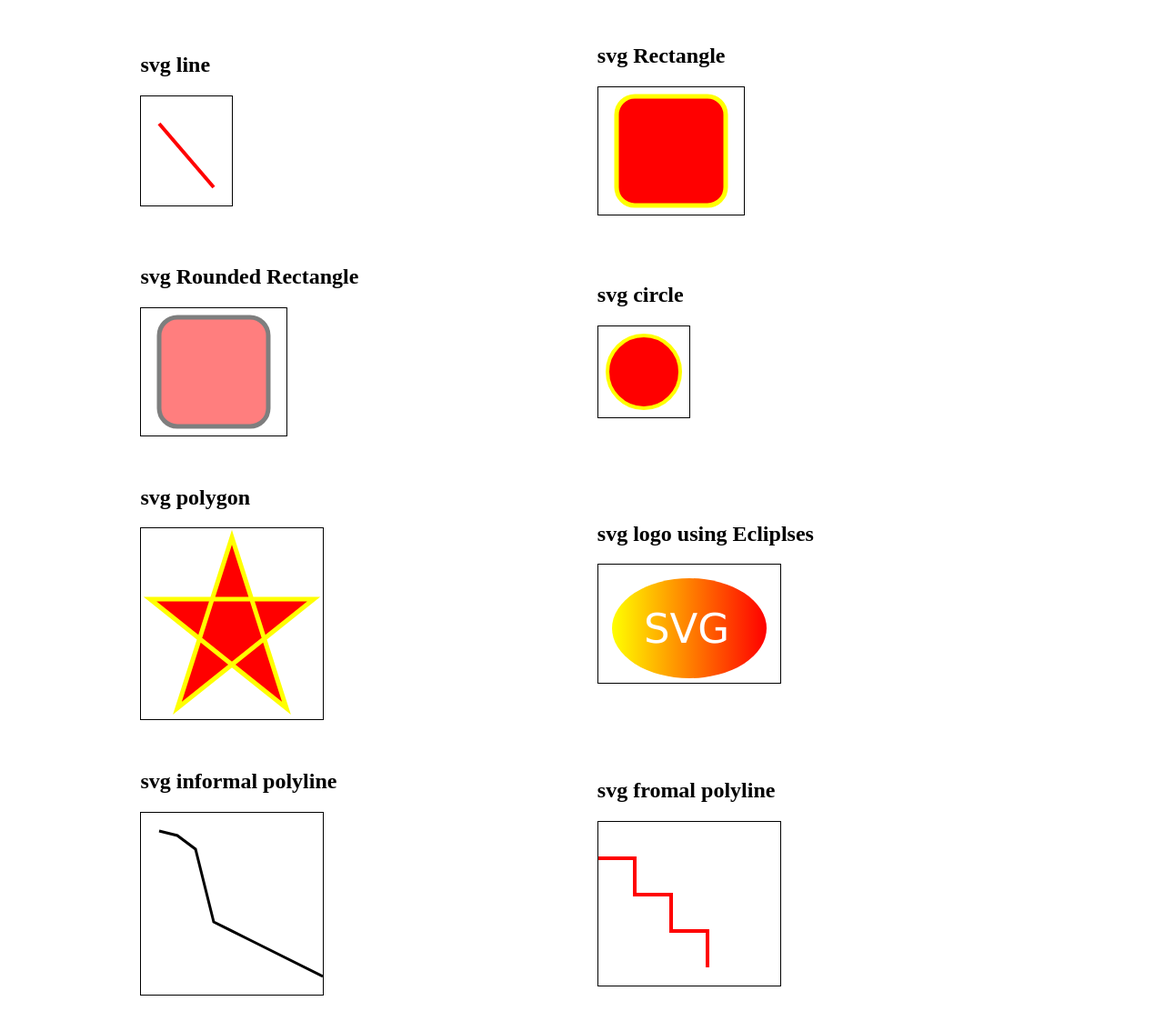
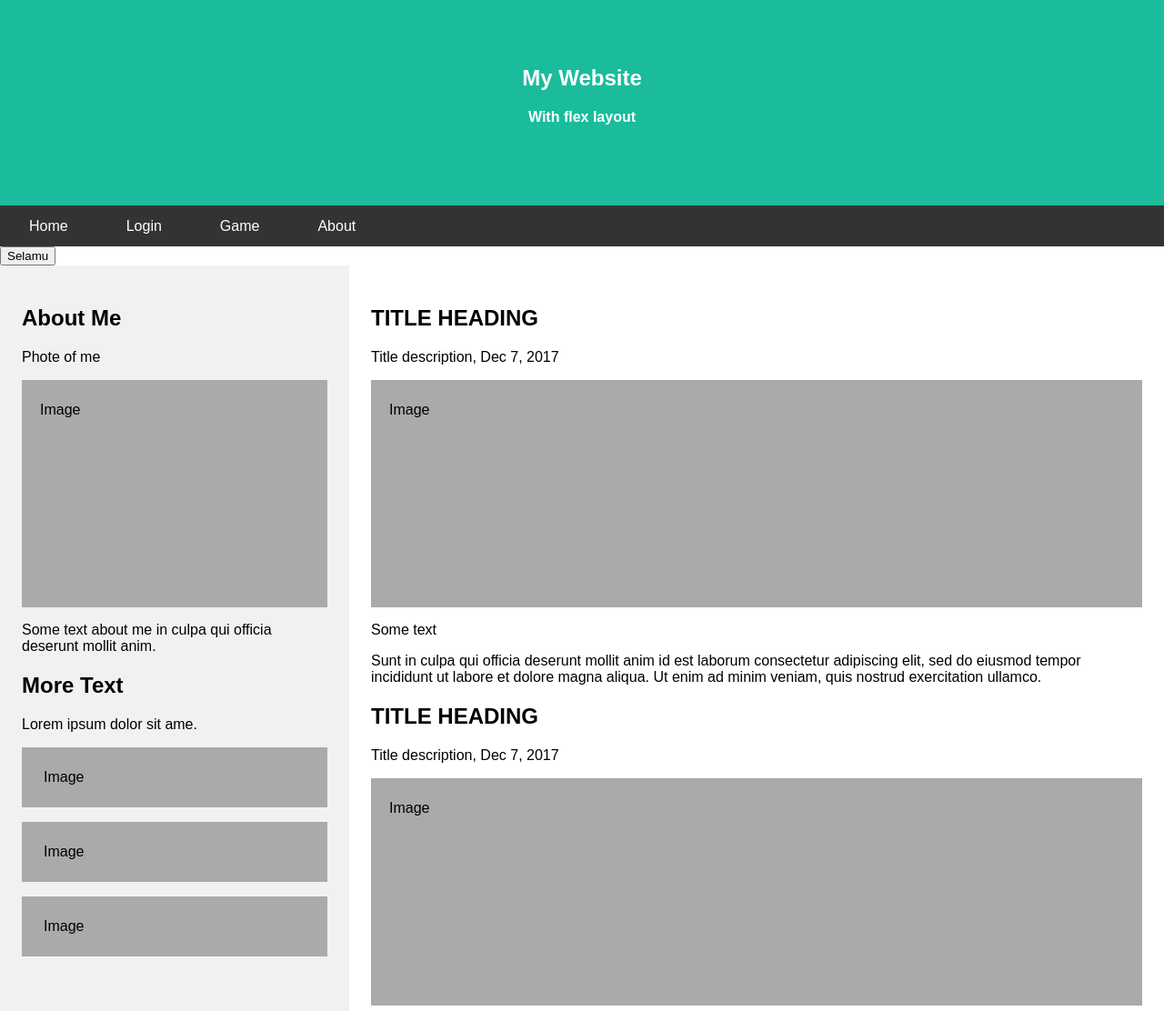
Before and after one commit to selamudawitl04/flex-layout-exercise, a plain HTML site: page index.html in a window 1280 px wide. Shown: the top 1112 px of the page at 91% size. Drawn offline with Linux system fonts and the light colour scheme.

Commit message:
flex-layout

```diff
--- a/index.html
+++ b/index.html
@@ -1,146 +1,76 @@
 <!DOCTYPE html>
-<html>
-  <head>
-    <title>svg</title>
-  </head>
-  <style>
-    svg {
-      border: 1px solid black;
-    }
-  </style>
-  <body>
-    <table width="80%" align="center" cellspacing="10px" cellpadding="10px">
-      <tr>
-        <td>
-          <h2>svg line</h2>
-          <svg height="120" width="100">
-            <line
-              x1="20"
-              y1="30"
-              x2="80"
-              y2="100"
-              style="stroke: red; stroke-width: 4"
-            />
-          </svg>
-        </td>
-        <td>
-          <h2>svg Rectangle</h2>
-          <svg width="160" height="140">
-            <rect
-              x="20"
-              y="10"
-              rx="20"
-              ry="20"
-              width="120"
-              height="120"
-              style="fill: red; stroke-width: 5; stroke: yellow"
-            />
-          </svg>
-        </td>
-      </tr>
-      <tr>
-        <td>
-          <h2>svg Rounded Rectangle</h2>
-          <svg width="160" height="140">
-            <rect
-              x="20"
-              y="10"
-              rx="20"
-              ry="20"
-              width="120"
-              height="120"
-              style="fill: red; stroke-width: 5; stroke: black; opacity: 0.5"
-            />
-          </svg>
-        </td>
-        <td>
-          <h2>svg circle</h2>
-          <svg height="100" width="100">
-            <circle
-              cx="50"
-              cy="50"
-              r="40"
-              stroke="yellow"
-              stroke-width="4"
-              fill="red"
-            />
-          </svg>
-        </td>
-      </tr>
-      <tr>
-        <td>
-          <h2>svg polygon</h2>
-          <svg height="210" width="200">
-            <polygon
-              points="100,10 40,198 190,78 10,78 160,198"
-              style="
-                fill: red;
-                stroke: yellow;
-                stroke-width: 5;
-                fill-rule: nonzero;
-              "
-            />
-          </svg>
-        </td>
-        <td>
-          <h2>svg logo using Ecliplses</h2>
-          <svg height="130" width="200">
-            <ellipse cx="100" cy="70" rx="85" ry="55" fill="url(#grad1)" />
+<html lang="en">
+<head>
+    <meta charset="UTF-8">
+    <meta http-equiv="X-UA-Compatible" content="IE=edge">
+    <meta name="viewport" content="width=device-width, initial-scale=1.0">
+    <title>Login Page</title>
+    <link rel="stylesheet" href="styles.css">
+    <link rel="stylesheet" href="https://cdnjs.cloudflare.com/ajax/libs/font-awesome/5.15.3/css/all.min.css" />
+  <!-- <i class="fas fa-heart"></i> I love coding! -->
+</head>
+<body>
+  <header>
+    <section class="header-section">
+      <h2>My Website</h2>
+      <p>With flex layout</p>
+    </section>
+    <nav>
+      <a href="" class="nav-item">Home</a>
+      <a href="" class="nav-item">Login</a>
+      <a href="" class="nav-item">Game</a>
+      <a href="" class="nav-item">About</a>
+    </nav>
+  </header>
+  <button>Selamu</button>
+  <main class="main-container">
+      <div class="side-bar">
+        <h2 class="about-me-header">About Me</h2>
+        <p>Phote of me</p>
+        <div class="side-bar-image-container">
+          <p>Image</p>
+        </div>
+        <p>Some text about me in culpa qui officia deserunt mollit anim.</p>
+        <h2>More Text</h2>
+        <p>Lorem ipsum dolor sit ame.</p>
+        <p class="side-image">Image</p>
+        <p class="side-image">Image</p>
+        <p class="side-image">Image</p>
+      </div>
+      <div class="article-container">
+        <div class="article">
+          <h2 class="article-heading">TITLE HEADING</h2>
+          <p class="article-time">Title description, Dec 7, 2017</p>
+          <div class="article-image-container">
+            <p class="article-image">Image</p>
+          </div>
+          <p class="article-footer">Some text</p>
+          <p class="article-text">
+            Sunt in culpa qui officia deserunt mollit anim id est laborum
+            consectetur adipiscing elit, sed do eiusmod tempor incididunt
+             ut labore et dolore magna aliqua. Ut enim ad minim veniam, quis nostrud exercitation ullamco.
+          </p>
+        </div>
+        <div class="article">
+          <h2 class="article-heading">TITLE HEADING</h2>
+          <p class="article-time">Title description, Dec 7, 2017</p>
+          <div class="article-image-container">
+            <p class="article-image">Image</p>
+          </div>
+          <p class="article-footer">Some text</p>
+          <p class="article-text">
+            Sunt in culpa qui officia deserunt mollit anim id est laborum
+            consectetur adipiscing elit, sed do eiusmod tempor incididunt
+             ut labore et dolore magna aliqua. Ut enim ad minim veniam, quis nostrud exercitation ullamco.
+          </p>
+        </div>
+      </div>
+  </main>
+  <footer>
+    <h1 class="footer-header">Footer</h1>
+  </footer>
 
-            <text
-              fill="#ffffff"
-              font-size="45"
-              font-family="Verdana"
-              x="50"
-              y="86"
-            >
-              SVG
-            </text>
-            <defs>
-              <linearGradient id="grad1" x1="0%" y1="0%" x2="100%" y2="0%">
-                <stop
-                  offset="0%"
-                  style="stop-color: rgb(255, 255, 0); stop-opacity: 1"
-                />
-                <stop
-                  offset="100%"
-                  style="stop-color: rgb(255, 0, 0); stop-opacity: 1"
-                />
-              </linearGradient>
-            </defs>
-          </svg>
-        </td>
-      </tr>
-      <tr>
-        <td>
-          <h2>svg informal polyline</h2>
-          <svg height="200" width="200">
-            <polyline
-              points="20,20 40,25 60,40 80,120 120,140 200,180"
-              style="fill: none; stroke: black; stroke-width: 3"
-            />
-          </svg>
-        </td>
-        <td>
-          <h2>svg fromal polyline</h2>
-          <svg height="180" width="200">
-            <polyline
-              points="0,40 40,40 40,80 80,80 80,120 120,120 120,160"
-              style="fill: white; stroke: red; stroke-width: 4"
-            />
-          </svg>
-        </td>
-      </tr>
-      <tr>
-        <td colspan="2">
-          <h2 align="center">svg Ecliplses on to of the other</h2>
-          <svg height="150" width="600">
-            <ellipse cx="240" cy="100" rx="220" ry="30" style="fill: purple" />
-            <ellipse cx="220" cy="70" rx="190" ry="20" style="fill: lime" />
-            <ellipse cx="210" cy="45" rx="170" ry="15" style="fill: yellow" />
-          </svg>
-        </td>
-      </tr>
-    </table>
-  </body>
+
+
+</body>
 </html>
--- /dev/null
+++ b/styles.css
@@ -0,0 +1,88 @@
+@import url('https://fonts.googleapis.com/css?family=Poppins');
+
+/* BASIC */
+*{
+  box-sizing: border-box;
+}
+html {
+
+}
+
+body {
+  font-family: Arial;
+  margin: 0;
+}
+button{
+  /* width: 400px;
+  height: 300px; */
+}
+header{
+ /* margin-top: 0; */
+}
+
+.header-section{
+  text-align: center;
+  color: white;
+  font-weight: bold;
+  background-color: #1abc9c;
+  margin: 0;
+  padding: 4.5rem;
+}
+.header-section h2{
+  margin-top: 0;
+  /* padding-top: ; */
+}
+.header-section p{
+
+}
+header nav{
+  display: flex;
+  background-color: #333;
+}
+nav a{
+  /* display: inline-block; */
+  padding: 0.85rem 2rem;
+  text-decoration: none;
+  color: white;
+  text-align: center;
+}
+nav a:hover {
+  background-color: #ddd;
+  color: black;
+}
+.main-container{
+  display: flex;
+}
+.side-bar{
+  flex: 30%;
+  background-color:  #f1f1f1;
+  padding: 1.5rem;
+}
+.side-bar-image-container, .article-image-container{
+  background-color: #aaa;
+  padding: 0.5rem 0 12rem 1.25rem;
+}
+.side-image{
+  background-color: #aaa;
+  padding: 1.5rem;
+}
+.article-container{
+  flex: 70%;
+  padding:1.5rem
+}
+footer{
+  padding: 20px;
+  text-align: center;
+  background: #ddd;
+}
+@media screen and (max-width: 700px) {
+  nav{
+    flex-direction: column;
+  }
+  .main-container{
+    flex-direction: column;
+  }
+  .side-bar, .article-container{
+    flex: 100%
+  }
+}
```
Also changed, not shown: app.js (added).
